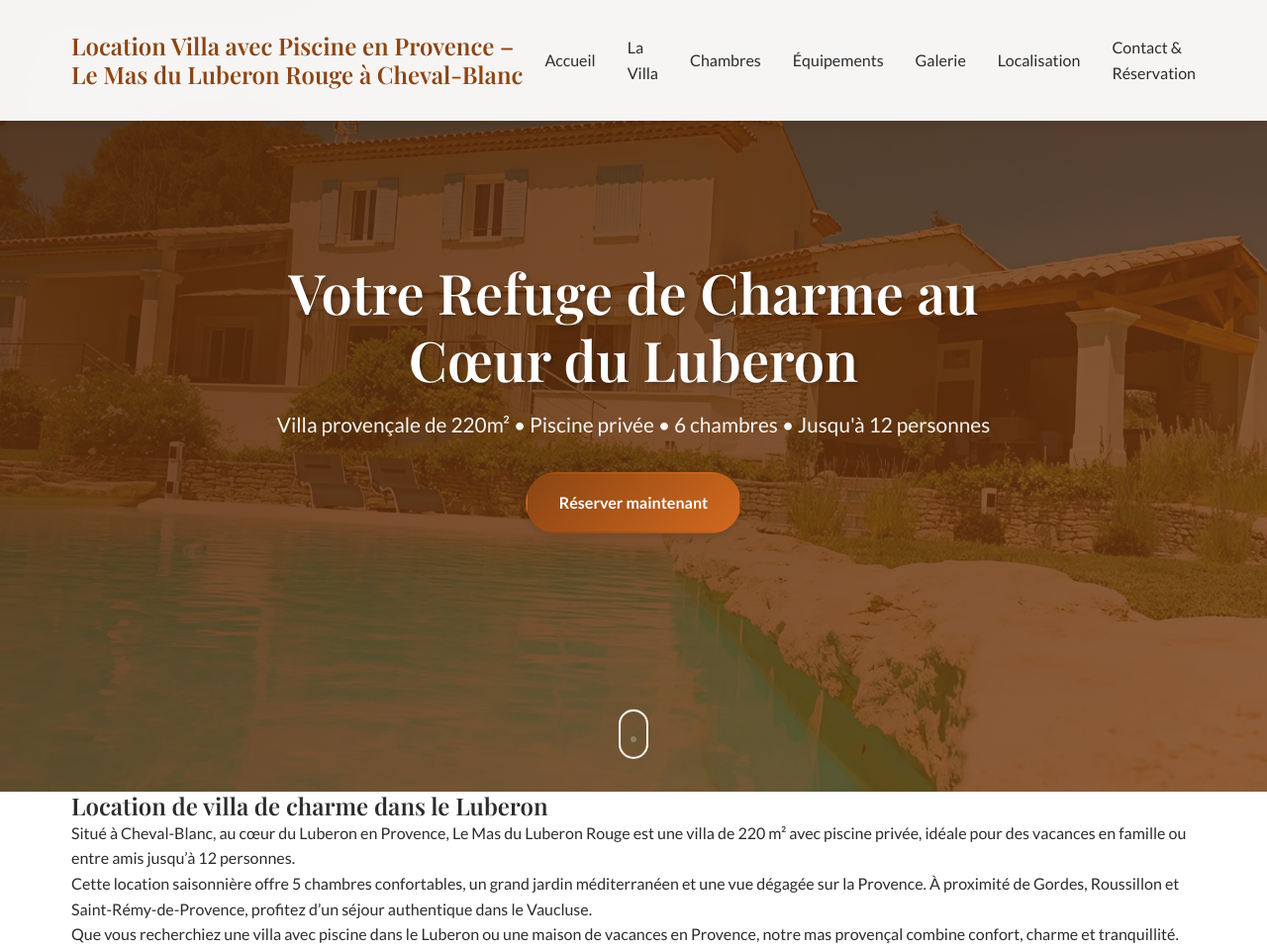
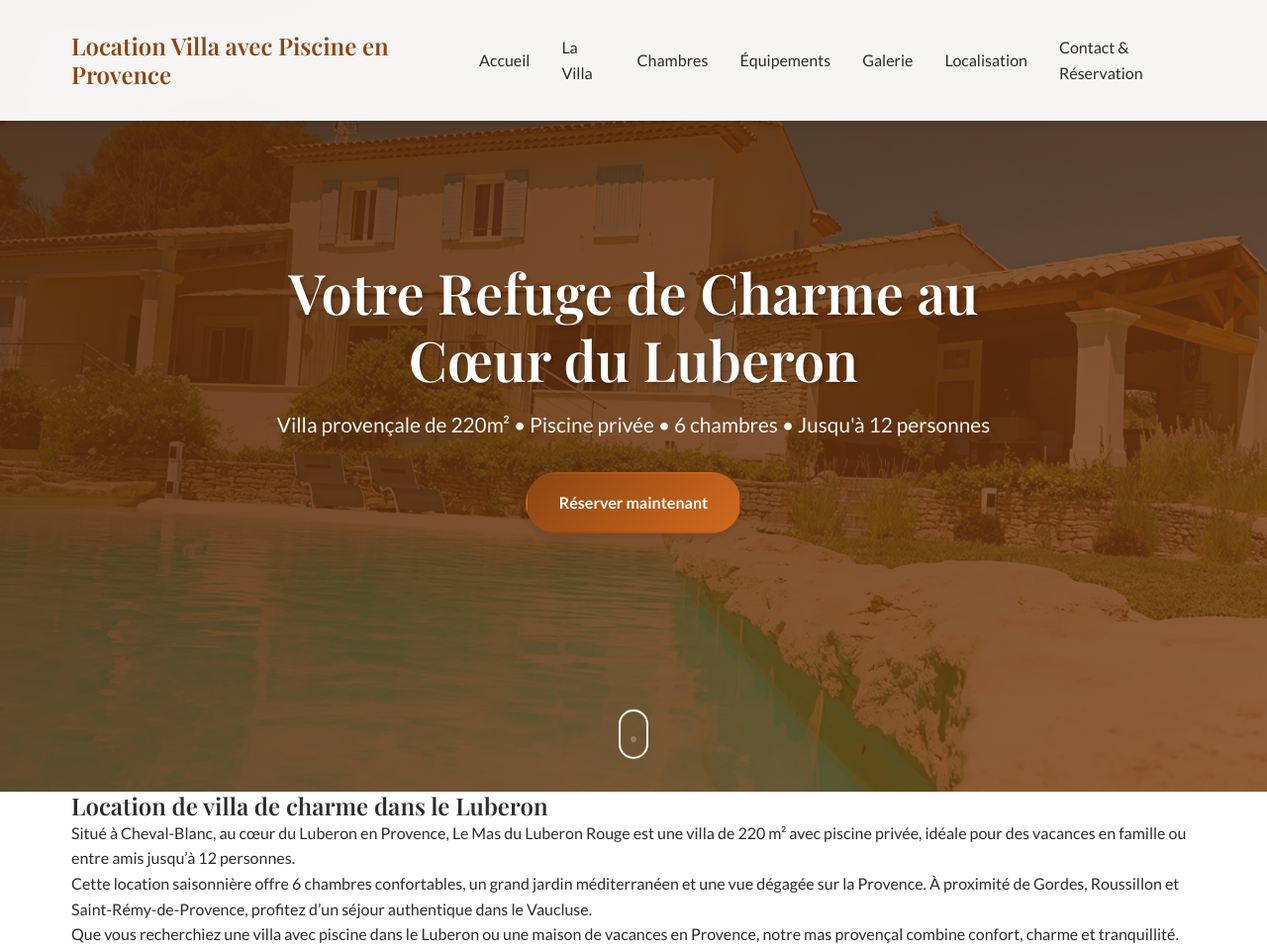
Before and after one commit to laurentbrds/masduluberonrouge, a plain HTML site: page index.html in a window 1280 px wide. Shown: the top 960 px of the page at 99% size. Drawn offline with nearby package versions, Linux system fonts and the light colour scheme.

Commit message:
Update index.html

```diff
--- a/index.html
+++ b/index.html
@@ -28,7 +28,7 @@
 
 	<link rel="canonical" href="https://laurentbrds.github.io/masduluberonrouge/">
 
-    <title>Location Villa avec Piscine en Provence - Le Mas du Luberon Rouge à Cheval-Blanc</title>
+    <title>Location Villa avec Piscine en Provence </title>
 
     <!-- Favicon -->
     <link rel="icon" type="image/png" href="images/favicon.png">
@@ -48,7 +48,7 @@
         "@type": "LodgingBusiness",
         "name": "Le Mas du Luberon Rouge",
         "image": "https://www.leluberonrouge.com/images/villa-main.jpg",
-        "description": "Villa provençale de charme avec piscine à Cheval-Blanc, Luberon. 220m², 5 chambres, 12 personnes.",
+        "description": "Villa provençale avec piscine, Luberon. 220m², 6 chambres, 12 personnes.",
         "address": {
             "@type": "PostalAddress",
             "streetAddress": "271H chemin de Saint Ferreol",
@@ -87,7 +87,7 @@
         <nav class="navbar">
             <div class="container">
                 <div class="nav-brand">
-                    <h1>Location Villa avec Piscine en Provence – Le Mas du Luberon Rouge à Cheval-Blanc</h1>
+                    <h1>Location Villa avec Piscine en Provence</h1>
                 </div>
                 <button class="nav-toggle" aria-label="Toggle navigation">
                     <span></span>
@@ -131,7 +131,7 @@
     </p>
 
     <p>
-      Cette location saisonnière offre 5 chambres confortables,
+      Cette location saisonnière offre 6 chambres confortables,
       un grand jardin méditerranéen et une vue dégagée sur la Provence.
       À proximité de Gordes, Roussillon et Saint-Rémy-de-Provence,
       profitez d’un séjour authentique dans le Vaucluse.
```
